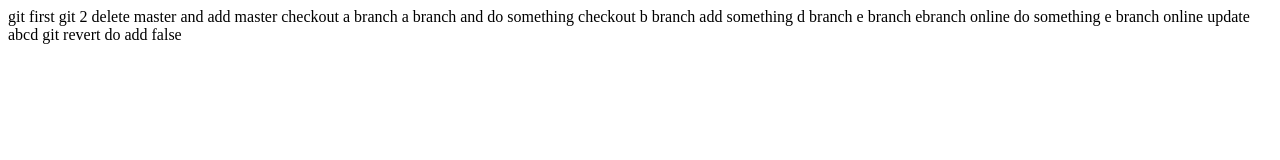
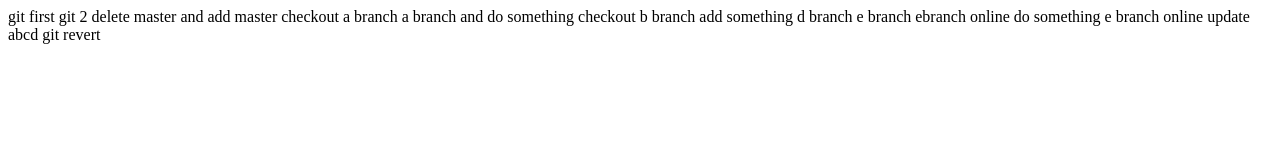
Before and after one commit to 13185001905/GIT-test, a plain HTML site: page index.html in a window 1280 px wide. Drawn offline with Linux system fonts and the light colour scheme.

Commit message:
del false

```diff
--- a/index.html
+++ b/index.html
@@ -28,7 +28,7 @@
 
     abcd git revert
 
-    do add false
+    <!-- do add false -->
 
 </body>
 </html>
```
